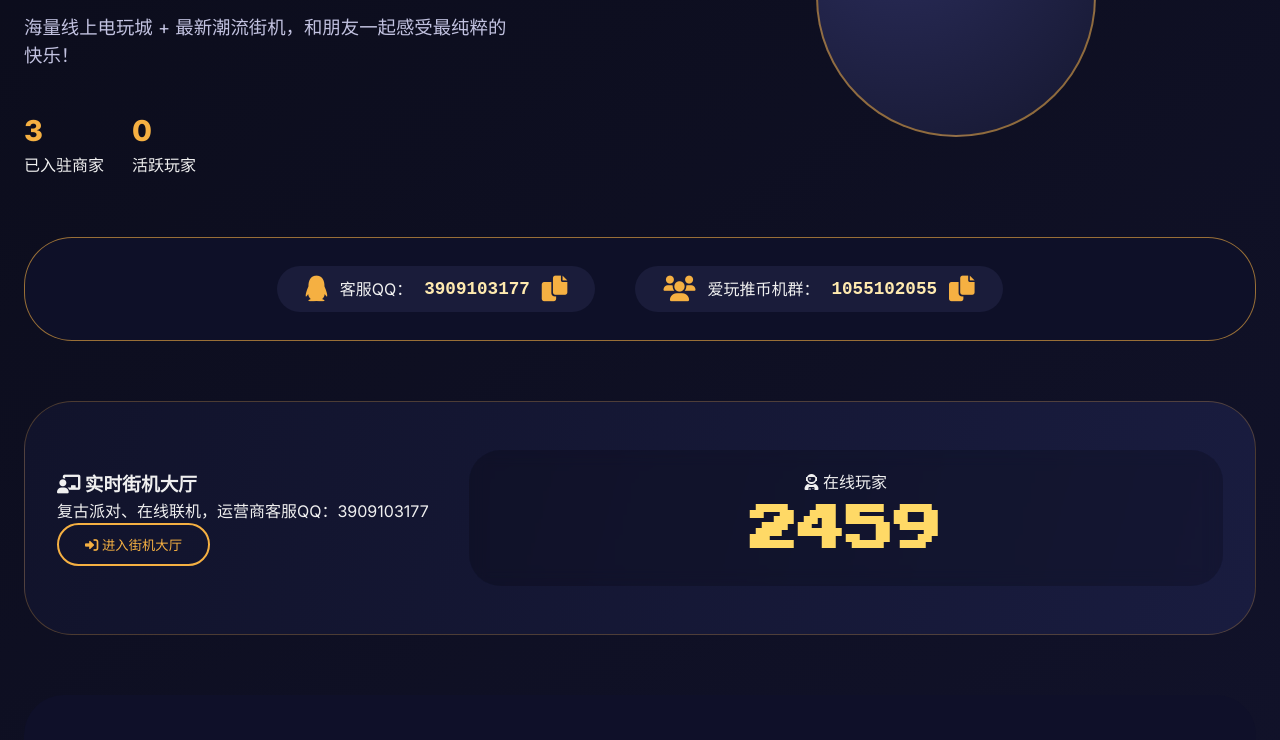
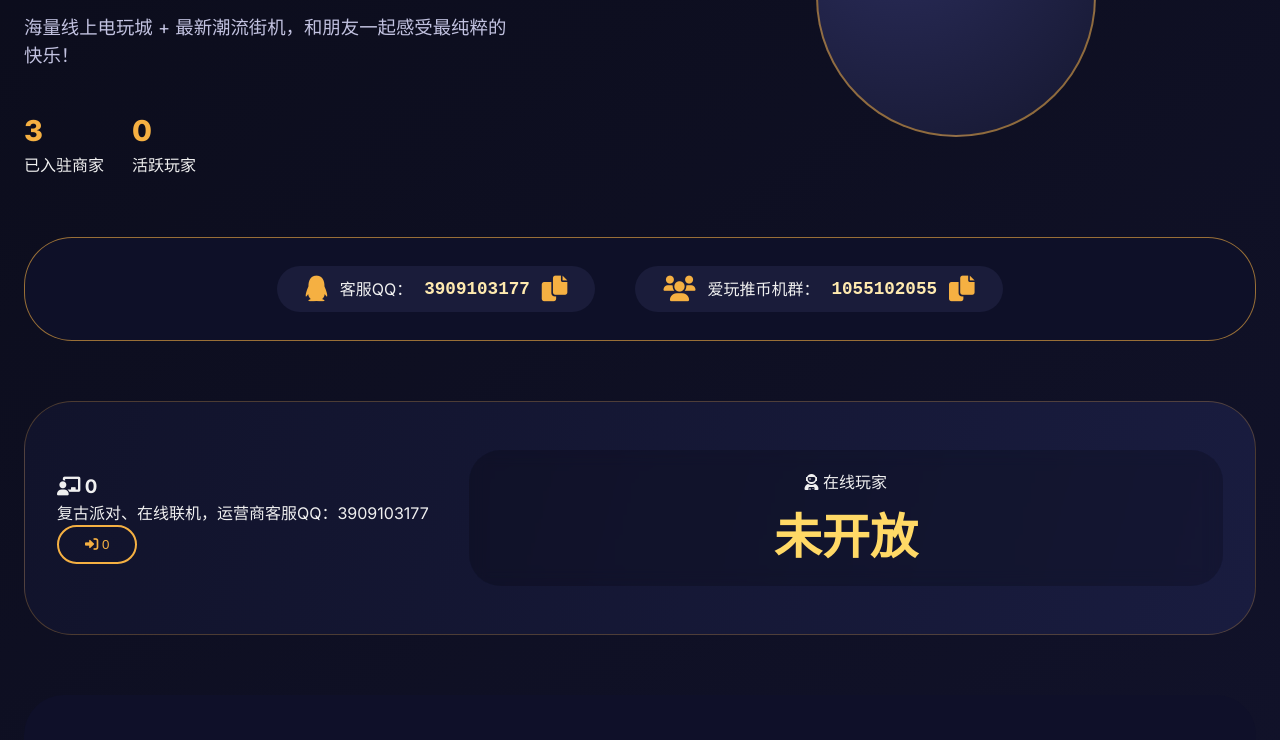
Before and after one commit to 34ed65rt/awtbj, a plain HTML site: page index.html in a window 1280 px wide. Shown: the part 327-1067 px from the top of the page. Drawn offline with Linux system fonts and the light colour scheme.

Commit message:
Update index.html

```diff
--- a/index.html
+++ b/index.html
@@ -263,8 +263,8 @@
             <div class="contact-item" id="groupQQItemHome"><i class="fas fa-users"></i><span>爱玩推币机群：</span><small>1055102055</small><i class="fas fa-copy"></i></div>
         </div>
         <div class="arcade-feature">
-            <div class="feature-text"><h3><i class="fas fa-chalkboard-user"></i> 实时街机大厅</h3><p>复古派对、在线联机，运营商客服QQ：3909103177</p><button class="btn-outline" id="joinArcadeBtnHome"><i class="fas fa-sign-in-alt"></i> 进入街机大厅</button></div>
-            <div class="counter"><div><i class="fas fa-user-astronaut"></i> 在线玩家</div><div class="counter-number" id="onlineCounterHome">2459</div></div>
+            <div class="feature-text"><h3><i class="fas fa-chalkboard-user"></i> 0</h3><p>复古派对、在线联机，运营商客服QQ：3909103177</p><button class="btn-outline" id="joinArcadeBtnHome"><i class="fas fa-sign-in-alt"></i> 0</button></div>
+            <div class="counter"><div><i class="fas fa-user-astronaut"></i> 在线玩家</div><div class="counter-number" id="onlineCounterHome">未开放</div></div>
         </div>
         <div class="newsletter"><h3><i class="fas fa-envelope-open-text"></i> 不要错过技术 & 福利</h3><p>请在爱玩推币机的频道里发表，经审核后会来到官网展示</p><div class="input-group"><input type="email" placeholder="您的电子邮箱" id="emailInputHome"><button class="btn-primary" id="subscribeBtnHome"><i class="fas fa-paper-plane"></i> 订阅福利</button></div></div>
     </div>
```
